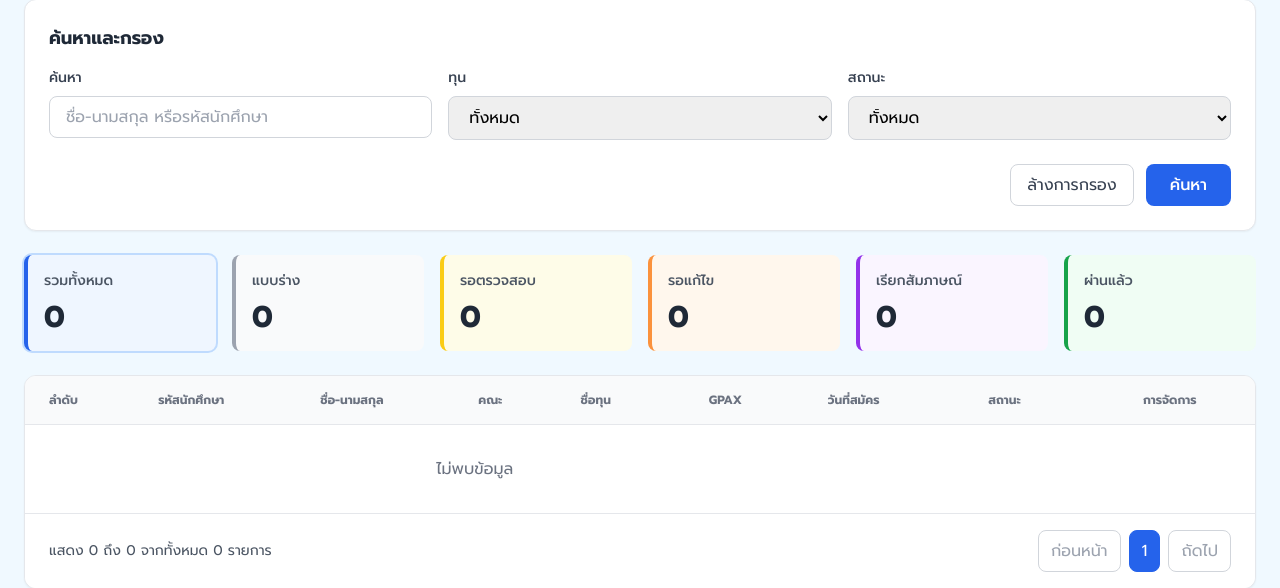
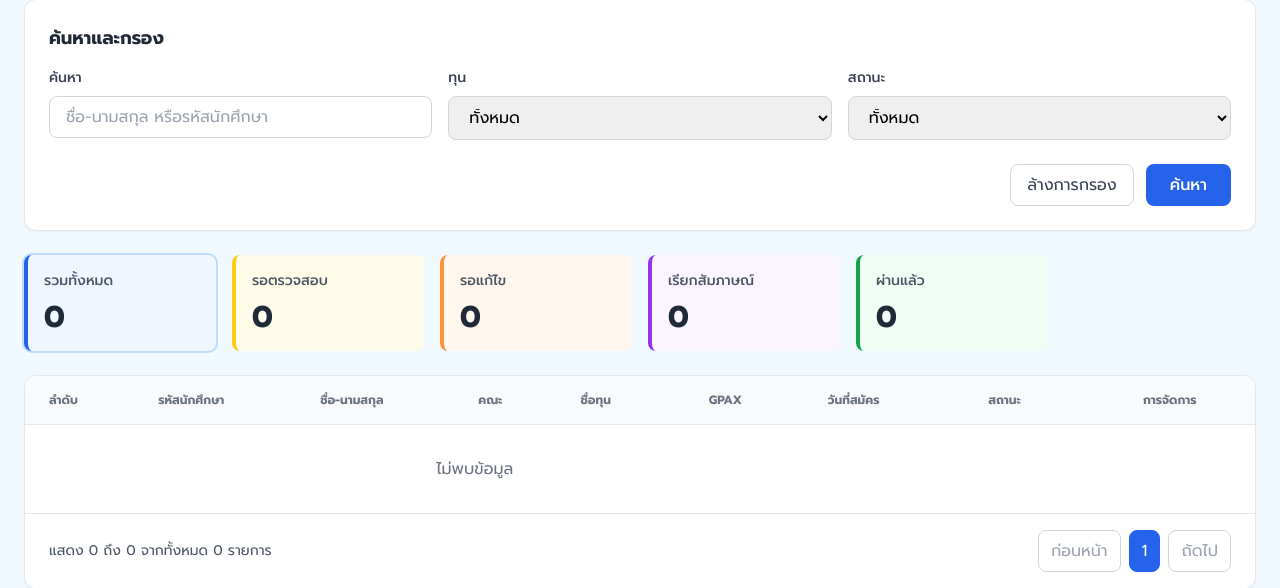
Before and after one commit to Chongdet/Scholarship-Management-System, a Flask app: page /officer/applications in a window 1280 px wide. Shown: the part 270-858 px from the top of the page. Run offline with Flask 3, Linux system fonts and the light colour scheme; a user stored in the database is signed in; some libraries are stand-ins or nearby versions.

Commit message:
ลบ สถานะ แบบร่าง

```diff
--- a/templates/officer/applications.html
+++ b/templates/officer/applications.html
@@ -64,11 +64,6 @@
         <a href="{{ url_for('officer.applications') }}" class="block bg-blue-50 border-l-4 border-blue-600 rounded-lg p-4 transition hover:shadow-sm{% if not selected_status %} ring-2 ring-blue-200{% endif %}">
             <p class="text-sm text-gray-600 font-medium">รวมทั้งหมด</p>
             <h3 class="text-3xl font-bold text-gray-800 mt-2">{{ total_count }}</h3>
-        </a>
-        <a href="{{ url_for('officer.applications', status='draft') }}" class="block bg-gray-50 border-l-4 border-gray-400 rounded-lg p-4 transition hover:shadow-sm{% if selected_status == 'draft' %} ring-2 ring-gray-200{% endif %}">
-            <p class="text-sm text-gray-600 font-medium">แบบร่าง</p>
-            <h3 class="text-3xl font-bold text-gray-800 mt-2">{{ draft_count }}</h3>
-        </a>
         <a href="{{ url_for('officer.applications', status='pending') }}" class="block bg-yellow-50 border-l-4 border-yellow-400 rounded-lg p-4 transition hover:shadow-sm{% if selected_status == 'pending' %} ring-2 ring-yellow-200{% endif %}">
             <p class="text-sm text-gray-600 font-medium">รอตรวจสอบ</p>
             <h3 class="text-3xl font-bold text-gray-800 mt-2">{{ pending_count }}</h3>
@@ -105,7 +100,7 @@
                     </tr>
                 </thead>
                 <tbody class="bg-white divide-y divide-gray-100">
-                    {% for application in applications %}
+                    {% for application in applications if application.status != 'draft' %}
                     <tr class="hover:bg-gray-50 transition">
                         <td class="px-6 py-4 whitespace-nowrap text-sm text-gray-700 font-medium">{{ loop.index }}</td>
                         <td class="px-6 py-4 whitespace-nowrap text-sm text-gray-700">{{ application.student_id }}</td>
```
